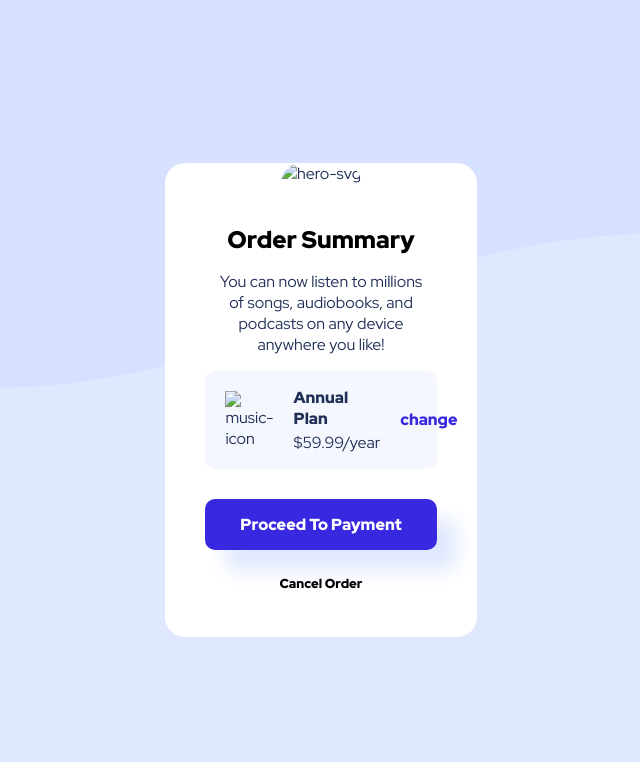
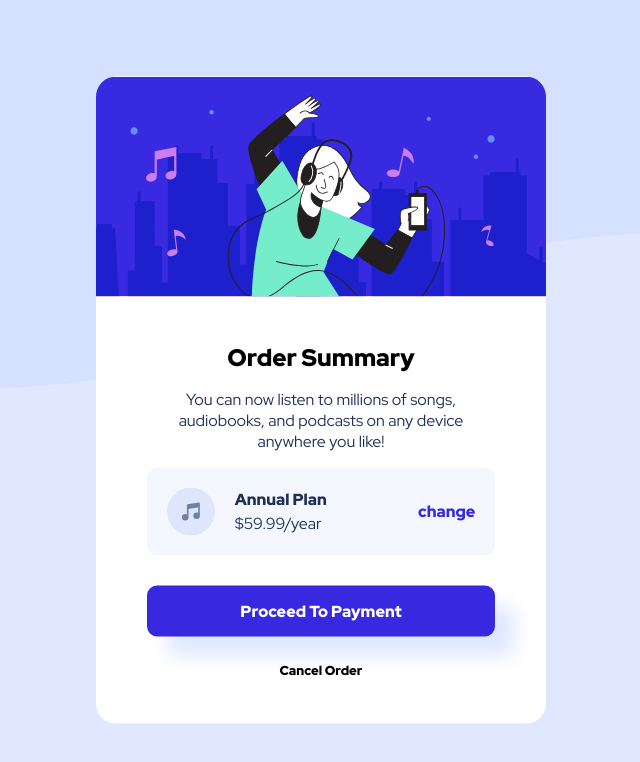
Before and after one commit to MASTER-UI/Order-Summary, a plain HTML site: page index.html in a window 1280 px wide. Shown: the top 762 px of the page, without its empty margins (319-959 px from the left). Drawn offline with Linux system fonts and the light colour scheme; files whose address does not match are found by name.

Commit message:
Updated Images in index.html

```diff
--- a/index.html
+++ b/index.html
@@ -4,7 +4,7 @@
 <head>
   <meta charset="UTF-8">
   <meta name="viewport" content="width=device-width, initial-scale=1.0">
-  <link rel="icon" type="image/png" sizes="32x32" href="./images/favicon-32x32.png">
+  <link rel="icon" type="image/png" sizes="32x32" href="favicon-32x32.png">
   <title>Frontend Mentor | Order summary card</title>
   <link rel="stylesheet" href="styles.css">
 </head>
@@ -12,7 +12,7 @@
 <body>
   <div class="container">
     <div class="hero">
-      <img class="img-hero" src="images/illustration-hero.svg" alt="hero-svg">
+      <img class="img-hero" src="illustration-hero.svg" alt="hero-svg">
     </div>
     <div class="text-content">
       <h2 class="title">Order Summary</h2>
@@ -21,7 +21,7 @@
         device anywhere you like!
       </p>
       <div class="box">
-        <img class="img-music" src="images/icon-music.svg" alt="music-icon">
+        <img class="img-music" src="icon-music.svg" alt="music-icon">
         <!-- New Div Class Col Open -->
         <div class="col">
           <p class="plan">Annual Plan</p>
```
